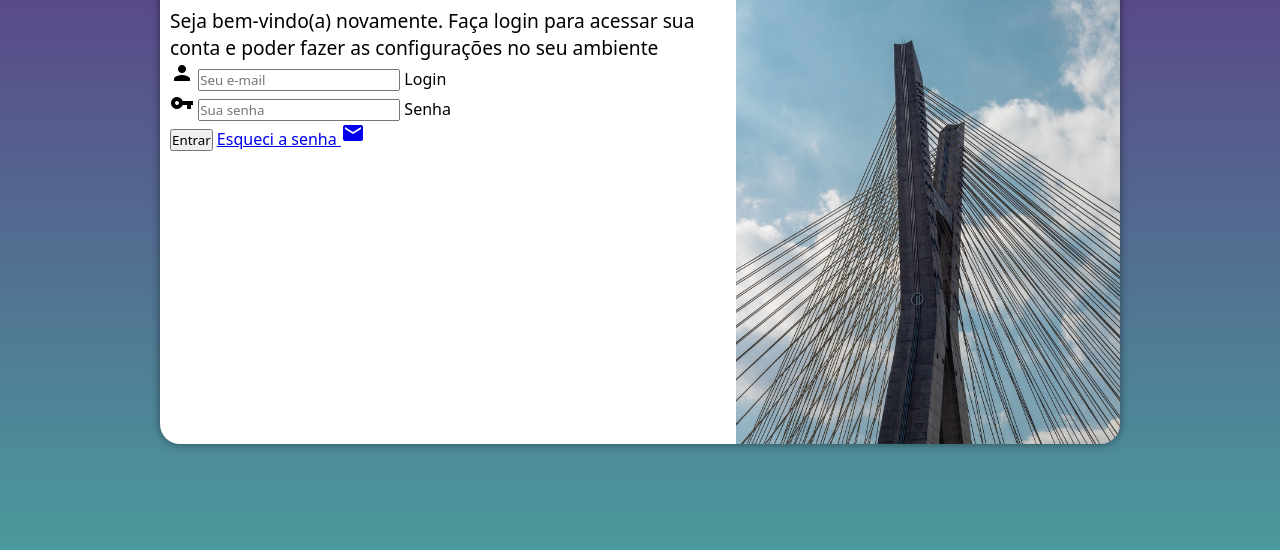
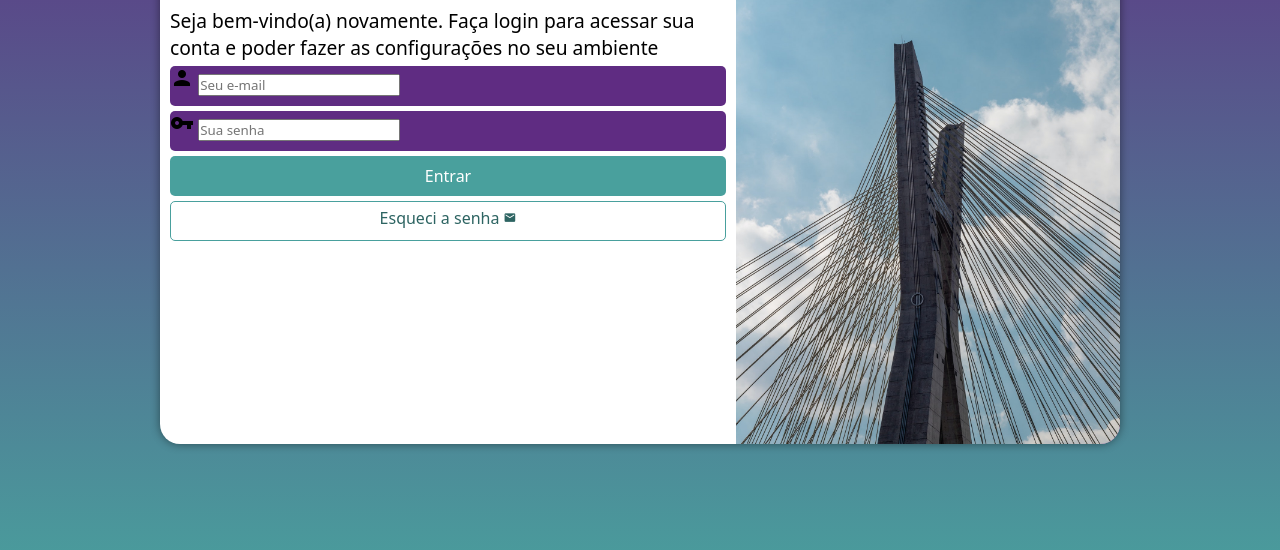
Before and after one commit to eiqen/projeto-login, a plain HTML site: page index.html in a window 1280 px wide. Shown: the part 206-756 px from the top of the page. Drawn offline with Linux system fonts and the light colour scheme.

Commit message:
Estilo do Formulário

```diff
--- a/estilos/style.css
+++ b/estilos/style.css
@@ -62,3 +62,56 @@
     div#formulario > p {
         font-size: 0.8em;
     }
+
+    form > div.campo {
+        background-color: #5f2c82;
+        display: block;
+        width: 100%;
+        height: 40px;
+        border-radius: 5px;
+        margin: 5px 0px;
+    }
+
+    div.campo > label {
+        display: none;
+    }
+
+    form > input[type=submit] {
+        display: block;
+        font-size: 1em;
+        width: 100%;
+        height: 40px;
+        background-color: #49a09d;
+        color: white;
+        border: none;
+        border-radius: 5px;
+        cursor: pointer;
+    }
+
+    form > input[type=submit]:hover {
+        background-color: #2d6462;
+    }
+
+    form > a.botao {
+        display: block;
+        text-align: center;
+        font-size: 1em;
+        width: 100%;
+        height: 40px;
+        padding-top: 5px;
+        margin-top: 5px;
+        background-color: white;
+        color: #2d6462;
+        border: 1px solid #49a09d;
+        border-radius: 5px;
+        text-decoration: none;
+    }
+
+    form > a.botao:hover {
+        background-color: #2d6462;
+        color: white;
+    }
+
+    form > a.botao > span {
+        font-size: 0.8em;
+    }
--- a/index.html
+++ b/index.html
@@ -29,7 +29,7 @@
                         <label for="isenha">Senha</label>
                     </div>
                     <input type="submit" value="Entrar">
-                    <a href="esqueci.html">
+                    <a href="esqueci.html" class="botao">
                         Esqueci a senha <span class="material-icons">mail</span>
                     </a>
                 </form>
```
